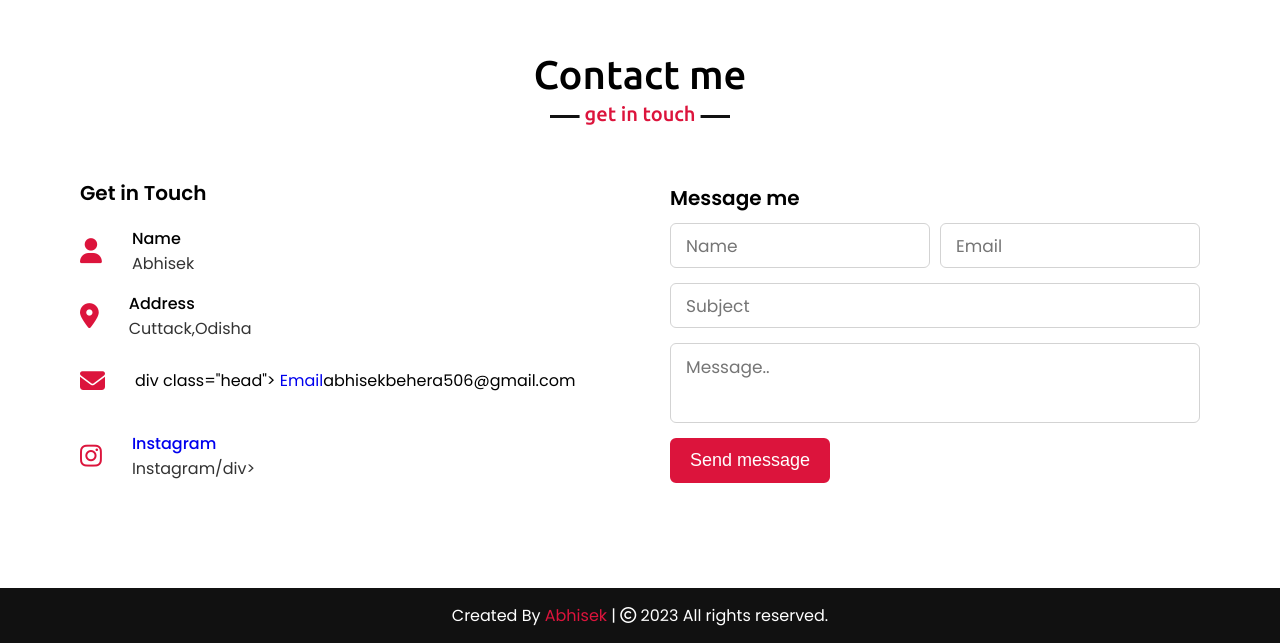
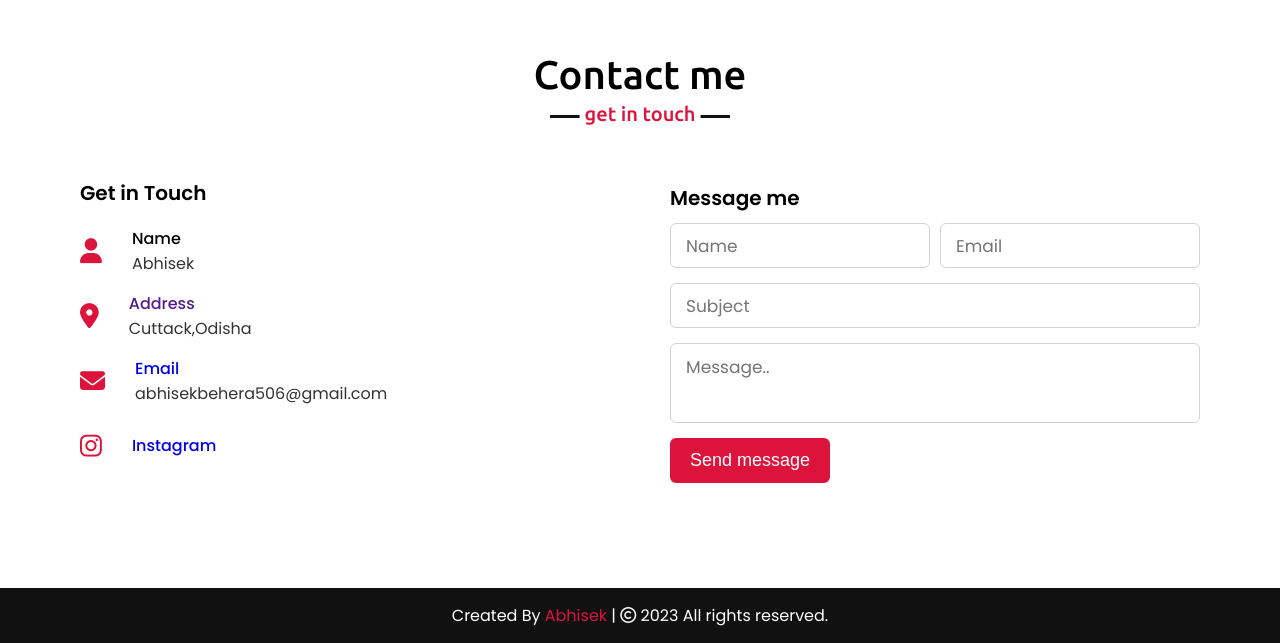
Before and after one commit to Abhisek1233/Abhisek-Portfolio-, a plain HTML site: page index.html in a window 1280 px wide. Shown: the part 2167-2810 px from the top of the page. Drawn offline with nearby package versions, Linux system fonts and the light colour scheme.

Commit message:
Update index.html

```diff
--- a/index.html
+++ b/index.html
@@ -128,21 +128,21 @@
                         <div class="row">
                             <i class="fas fa-user"></i>
                             <div class="info">
-                                <div class="head">Name</div>
+                                <div class="head"><a>Name</a></div>
                                 <div class="sub-title">Abhisek</div>
                             </div>
                         </div>
                         <div class="row">
                             <i class="fas fa-map-marker-alt"></i>
                             <div class="info">
-                                <div class="head">Address</div>
+                                <div class="head"><a href="">Address</a></div>
                                 <div class="sub-title">Cuttack,Odisha</div>
                             </div>
                         </div>
                         <div class="row">
                             <i class="fas fa-envelope"></i>
                             <div class="info">
-                                div class="head"> <a href ="abhisekbehera506@gmail.com">Email</a></div>
+                                <div class="head"> <a href ="abhisekbehera506@gmail.com">Email</a></div>
 
                                 <div class="sub-title">abhisekbehera506@gmail.com</div>
                             </div>
@@ -151,7 +151,7 @@
                             <i class="fa-brands fa-instagram"></i>
                             <div class="info">
                                 <div class="head"> <a href ="https://www.instagram.com/abhisekbehera559/?hl=en">Instagram</a></div>
-                   <div class="sub-title">Instagram/div>
+
                             </div>
 
                         </div>
```
